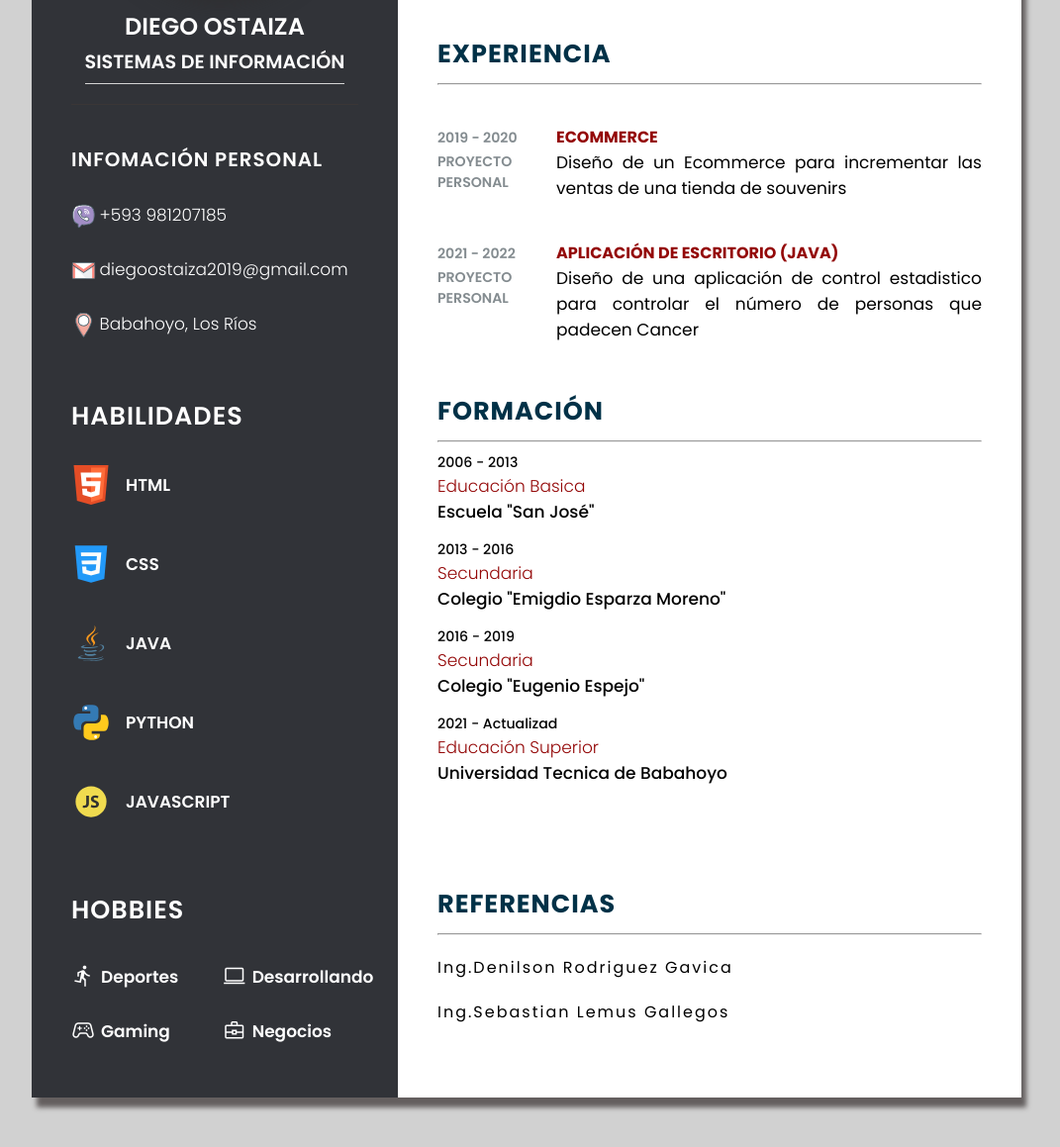
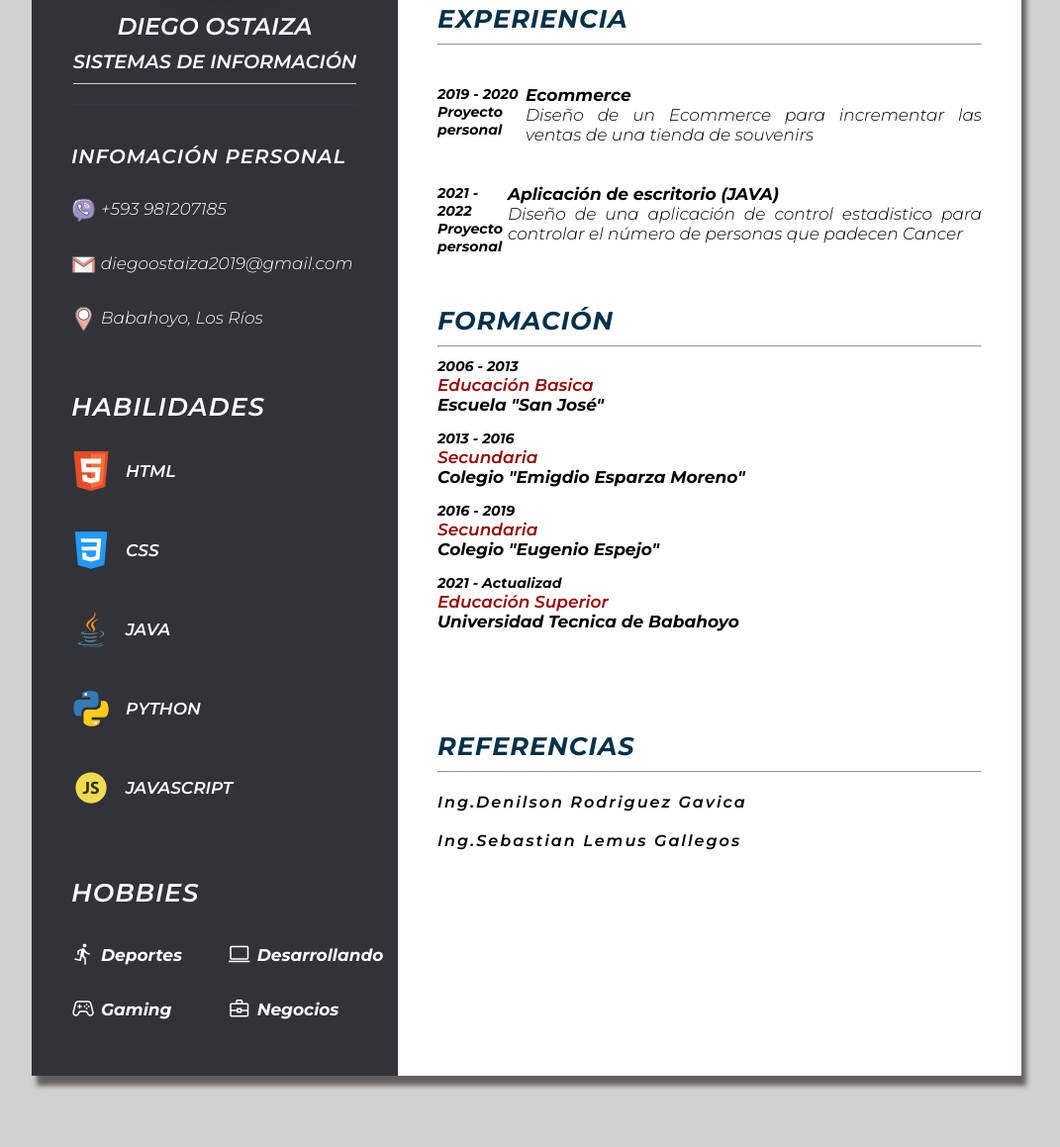
Before and after one commit to diegoostaiza/diegoostaiza.github.io, a plain HTML site: page index.html in a window 1280 px wide. Shown: the part 320-1479 px from the top of the page at 99% size, without its empty margins (108-1179 px from the left). After the commit the page ends 1457 px from the top, so only its background shows below. Drawn offline with nearby package versions, Linux system fonts and the light colour scheme.

Commit message:
add:Curriculum digital

```diff
--- a/css/index.css
+++ b/css/index.css
@@ -1,9 +1,9 @@
-@import url("https://fonts.googleapis.com/css?family=Poppins:200,300,400,500,600,700,800,900&display=swap");
+@import url("https://fonts.googleapis.com/css2?family=Montserrat:ital,wght@1,300;1,600;1,700&display=swap");
 * {
   margin: 0;
   padding: 0;
   box-sizing: border-box;
-  font-family: "Poppins", sans-serif;
+  font-family: "Montserrat", sans-serif;
 }
 
 body {
@@ -13,6 +13,7 @@ body {
   align-items: center;
   min-height: 100vh;
 }
+/*contenedor hoja*/
 .container {
   position: relative;
   width: 100%;
@@ -24,13 +25,14 @@ body {
   grid-template-columns: 1fr 2fr;
   box-shadow: 5px 10px 5px rgba(100, 95, 95, 0.999);
 }
+
+/*lado izquierdo del Cv */
 .container .contenedor-izq {
   position: relative;
   background: #313338;
   padding: 40px;
   width: 370px;
 }
-
 .perfil {
   position: relative;
   display: flex;
@@ -39,9 +41,16 @@ body {
   padding-bottom: 20px;
   border-bottom: 1px solid rgb(58, 54, 54);
 }
-.perfil h2{
+.perfil h2 {
   padding-bottom: 5px;
   border-bottom: solid thin rgb(212, 212, 212);
+  color: #fff;
+  font-size: 1.5em;
+  margin-top: 20px;
+  text-transform: uppercase;
+  text-align: center;
+  font-weight: 600;
+  line-height: 1.4em;
 }
 .perfil .imgPerfil {
   position: relative;
@@ -58,15 +67,7 @@ body {
   object-fit: cover;
   object-position: 50% 50%;
 }
-.perfil h2 {
-  color: #fff;
-  font-size: 1.5em;
-  margin-top: 20px;
-  text-transform: uppercase;
-  text-align: center;
-  font-weight: 600;
-  line-height: 1.4em;
-}
+
 .perfil h2 span {
   font-size: 0.8em;
   font-style: 300;
@@ -82,11 +83,11 @@ body {
   margin-bottom: 20px;
 }
 
-.contentedorInfo{
+.contentedorInfo {
   font-size: 17px;
   font-weight: 700;
 }
-.contentedorInfo img{
+.contentedorInfo img {
   width: 25px;
   height: 25px;
   vertical-align: middle;
@@ -98,6 +99,7 @@ body {
   margin: 10px 0;
   cursor: pointer;
 }
+/* Iconos */
 .material-symbols-outlined {
   width: 30px;
   height: 30px;
@@ -152,7 +154,7 @@ body {
   justify-content: flex-start;
   list-style: none;
   color: white;
-  font-weight: 600;
+  font-weight: 700;
   margin: 10px 0;
   cursor: pointer;
   vertical-align: middle;
@@ -166,13 +168,15 @@ body {
   background: #fff;
   padding: 40px;
 }
-.contenedorDer hr{
+
+/*lado derecho del Cv */
+.contenedorDer hr {
   margin-bottom: 10px;
 }
-.about {
+.informacion {
   margin-bottom: 50px;
 }
-.about:last-child {
+.informacion:last-child {
   margin-bottom: 0;
 }
 .title2 {
@@ -184,61 +188,62 @@ body {
 p {
   color: black;
 }
-.about {
+.informacion {
   font-size: 17px;
 }
-.about p {
+.informacion p {
   text-align: justify;
 }
-.about .caja2 {
+.informacion .caja2 {
   display: flex;
   flex-direction: row;
   margin: 40px 0;
 }
-.about .caja2 .cajaInfo {
+.informacion.caja2 .cajaInfo {
   min-width: 120px;
 }
-.about .caja2 .cajaInfo h5 {
+.informacion.caja2 .cajaInfo h5 {
   text-transform: uppercase;
   color: #848c90;
-  font-weight: 600;
+  font-weight: 700;
   margin-top: 3px;
 }
-.about .caja2 .text h4 {
+.informacion.caja2 .text h4 {
   text-transform: uppercase;
   color: rgb(148, 8, 8);
   font-size: 16px;
 }
 
-.about.educacion li {
+.informacion.educacion li {
   margin-bottom: 15px;
   flex-direction: column;
   list-style: none;
 }
-.about.educacion h5 {
+.informacion.educacion h5 {
   color: rgb(4, 4, 4);
-  font-weight: 500;
+  font-weight: 700;
 }
-.about.educacion h4 {
+.informacion.educacion h4 {
   color: rgb(0, 0, 0);
-  font-weight: 500;
+  font-weight: 700;
 }
-.about.educacion h4:nth-child(2) {
+.informacion.educacion h4:nth-child(2) {
   color: rgb(148, 8, 8);
-  font-weight: 300;
+  font-weight: 600;
 }
-.about.idiomas{
+.informacion.referencias {
   margin-top: 100px;
 }
-.about.idiomas ul li {
+.informacion.referencias ul li {
   list-style: none;
   margin: 10px 0;
 }
-.about.idiomas .text {
+.informacion.referencias .text {
   display: flex;
   flex-direction: column;
   margin: 20px 0;
   letter-spacing: 2px;
   font-size: 16px;
   color: black;
+  font-weight: 600;
 }
--- a/index.html
+++ b/index.html
@@ -83,7 +83,7 @@
         </div>
       </div>
       <div class="contenedorDer">
-        <div class="about">
+        <div class="informacion">
           <h2 class="title2">Perfil</h2>
           <hr>
           <p>
@@ -93,7 +93,7 @@
             mis estudios universitarios
           </p>
         </div>
-        <div class="about">
+        <div class="informacion">
           <h2 class="title2">Experiencia</h2>
           <hr>
           <div class="caja2">
@@ -123,7 +123,7 @@
             </div>
           </div>
         </div>
-        <div class="about educacion">
+        <div class="informacion educacion">
           <h2 class="title2">Formación</h2>
           <hr>
           <ul>
@@ -149,7 +149,7 @@
             </li>
           </ul>
         </div>
-        <div class="about idiomas">
+        <div class="informacion referencias">
           <h2 class="title2">Referencias</h2>
           <hr>
           <ul>
```
Lines whose indentation alone changed are shown as unchanged.
